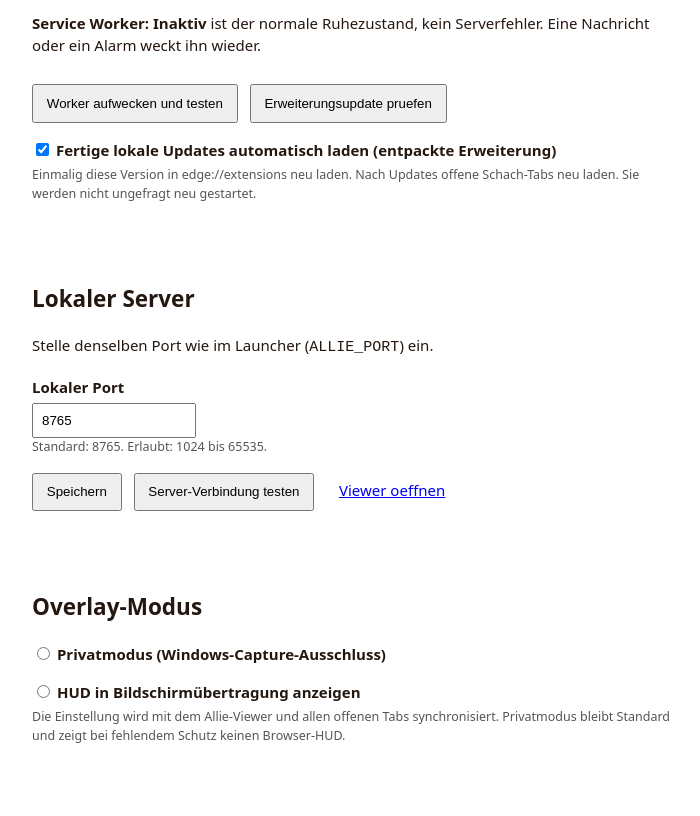
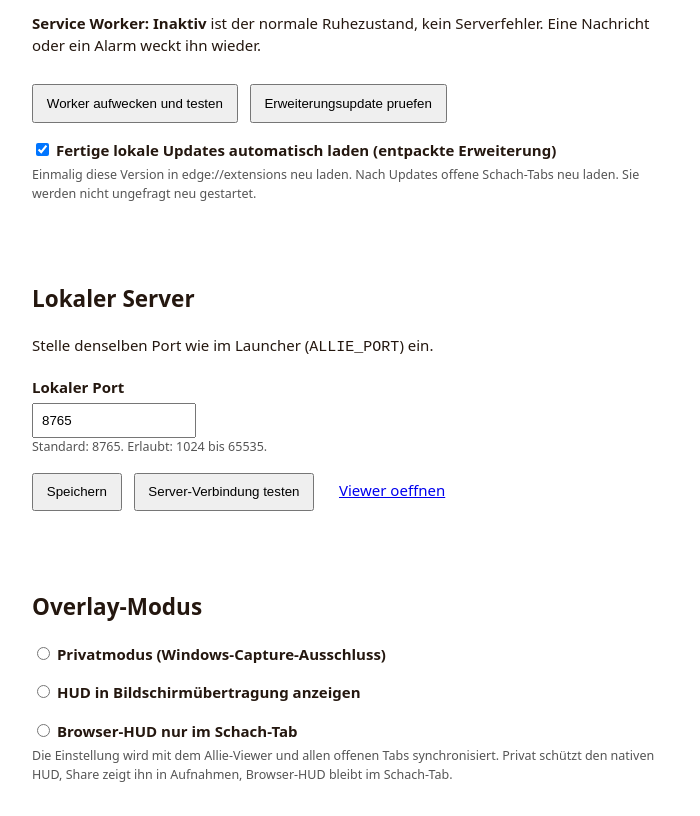
Before and after one commit to ErpeUser/Allie21_Chess_Live_Studio, a browser extension: page browser/options.html in a window 1280 px wide. Shown: the part 123-939 px from the top of the page, without its empty margins (288-988 px from the left). Before the commit the page ends 901 px from the top, so only its background shows below. Drawn offline with Linux system fonts and the light colour scheme.

```diff
--- a/browser/options.html
+++ b/browser/options.html
@@ -36,7 +36,8 @@ button:disabled{opacity:.6}small{display:block;color:#555}input:focus-visible,bu
 <h2>Overlay-Modus</h2>
 <label><input id="privateMode" type="radio" name="overlayMode" value="private"> Privatmodus (Windows-Capture-Ausschluss)</label>
 <label><input id="shareMode" type="radio" name="overlayMode" value="share"> HUD in Bildschirmübertragung anzeigen</label>
-<small>Die Einstellung wird mit dem Allie-Viewer und allen offenen Tabs synchronisiert. Privatmodus bleibt Standard und zeigt bei fehlendem Schutz keinen Browser-HUD.</small>
+<label><input id="normalMode" type="radio" name="overlayMode" value="normal"> Browser-HUD nur im Schach-Tab</label>
+<small>Die Einstellung wird mit dem Allie-Viewer und allen offenen Tabs synchronisiert. Privat schützt den nativen HUD, Share zeigt ihn in Aufnahmen, Browser-HUD bleibt im Schach-Tab.</small>
 <p id="overlayStatus" role="status" aria-live="polite"></p>
 </body>
 </html>
```
